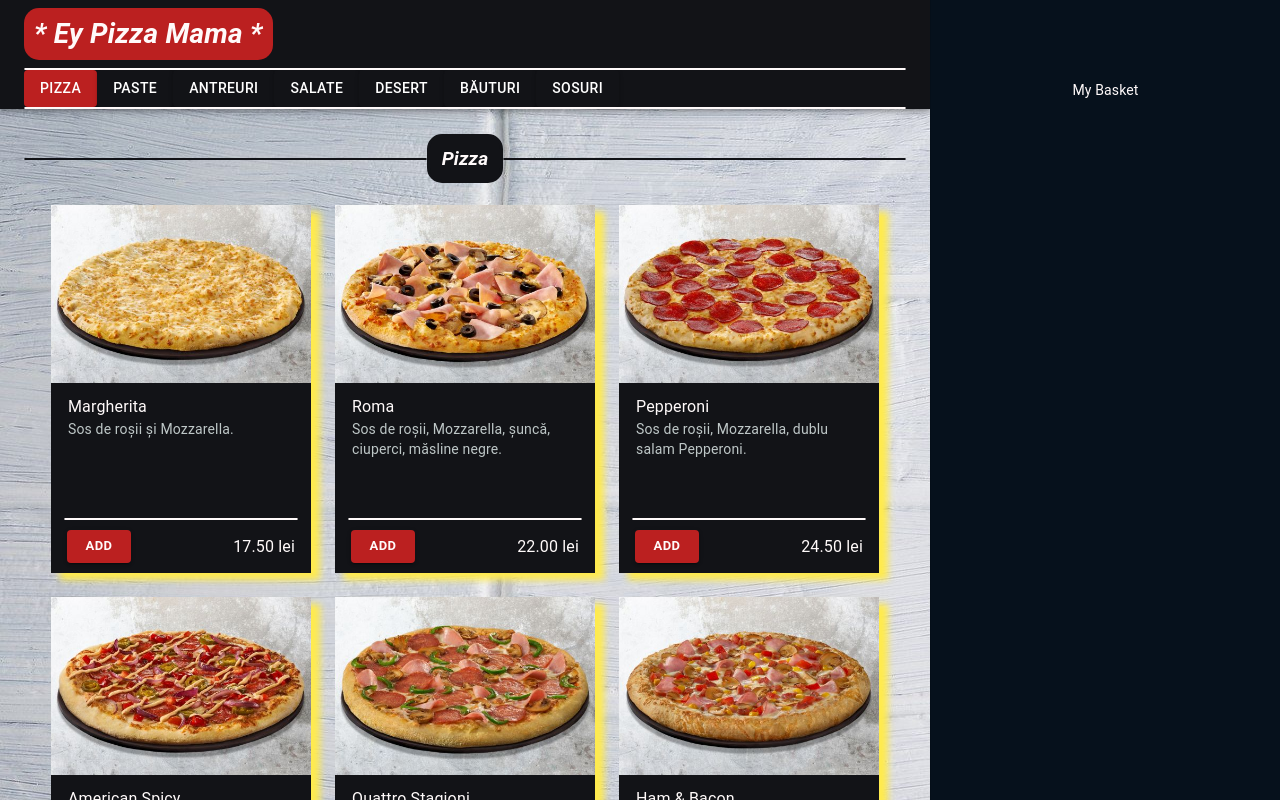
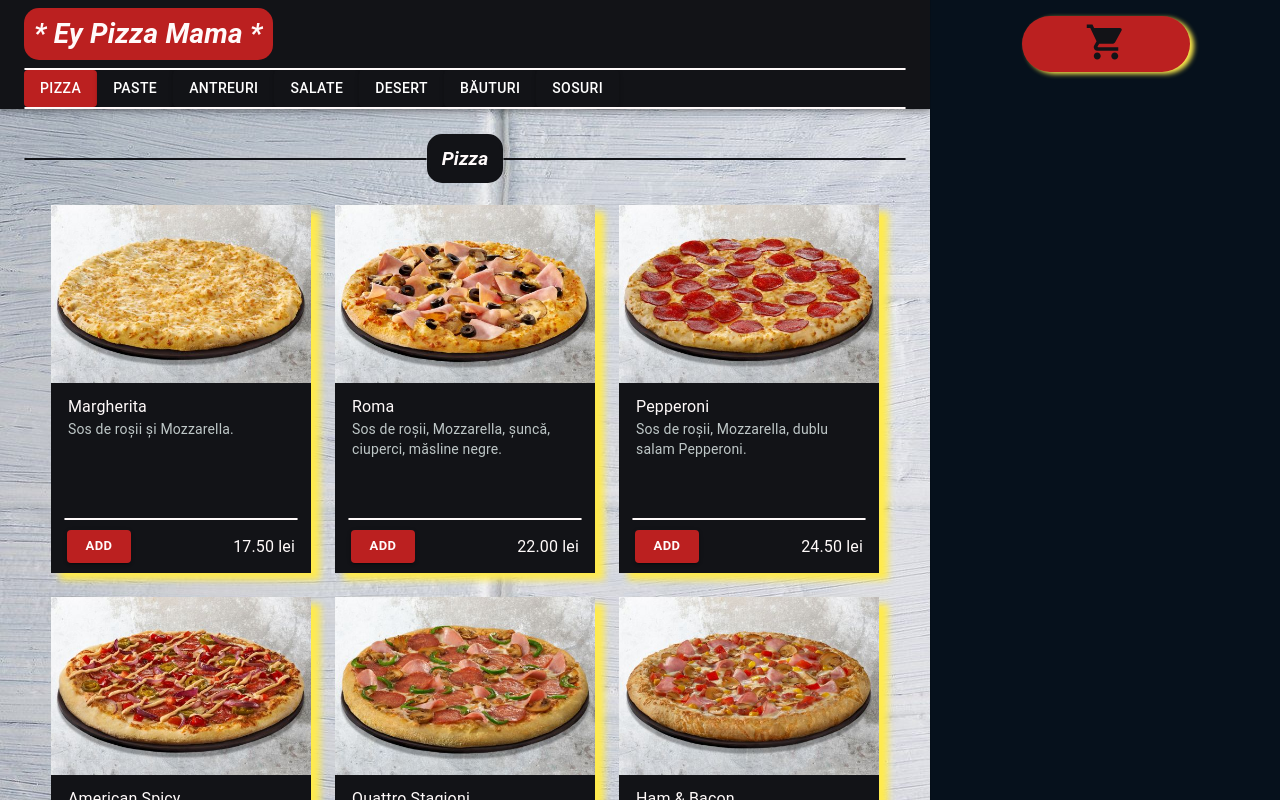
Before and after one commit to TheAncientOwl/pizza-website, a React (Create React App) app: page / in a window 1280 px wide. Shown: the top 800 px of the page. Built offline with nearby package versions, Linux system fonts and the light colour scheme.

Commit message:
Added basket icon.

```diff
--- a/src/components/Layout.jsx
+++ b/src/components/Layout.jsx
@@ -15,6 +15,7 @@ import ProductsTitleBar from './products/ProductsTitleBar';
 import ProductsGrid from './products/ProductsGrid';
 
 import FoodData from '../FoodData';
+import BasketIcon from './basket/BasketIcon';
 
 const BASKET_WIDTH = 350;
 
@@ -53,7 +54,7 @@ export default function Layout() {
       </ProductsContainer>
 
       <BasketContainer width={BASKET_WIDTH} mobileOpen={mobileOpen} onToggle={handleBasketToggle}>
-        <div style={{ textAlign: 'center', marginTop: '10vh' }}>My Basket</div>
+        <BasketIcon />
       </BasketContainer>
     </div>
   );
--- /dev/null
+++ b/src/components/basket/BasketIcon.jsx
@@ -0,0 +1,46 @@
+import { makeStyles } from '@material-ui/core';
+import ShoppingCartIcon from '@material-ui/icons/ShoppingCart';
+
+const useStyles = makeStyles(theme => ({
+  container: {
+    marginTop: '2vh',
+    marginBottom: '1vh',
+
+    display: 'flex',
+  },
+  title: {
+    marginLeft: 'auto',
+    marginRight: 'auto',
+    width: '8em',
+
+    background: theme.palette.primary.main,
+    color: theme.palette.background.default,
+
+    fontStyle: 'italic',
+    fontWeight: 'bold',
+    fontSize: '1.5em',
+
+    padding: '5px',
+    paddingBottom: '1px',
+
+    borderRadius: '10em',
+
+    textAlign: 'center',
+    boxShadow: `4px 2px 5px ${theme.palette.secondary.main}`,
+  },
+  icon: {
+    fontSize: '2em',
+  },
+}));
+
+export default function BasketIcon() {
+  const classes = useStyles();
+
+  return (
+    <div className={classes.container}>
+      <div className={classes.title}>
+        <ShoppingCartIcon className={classes.icon} />
+      </div>
+    </div>
+  );
+}
```
